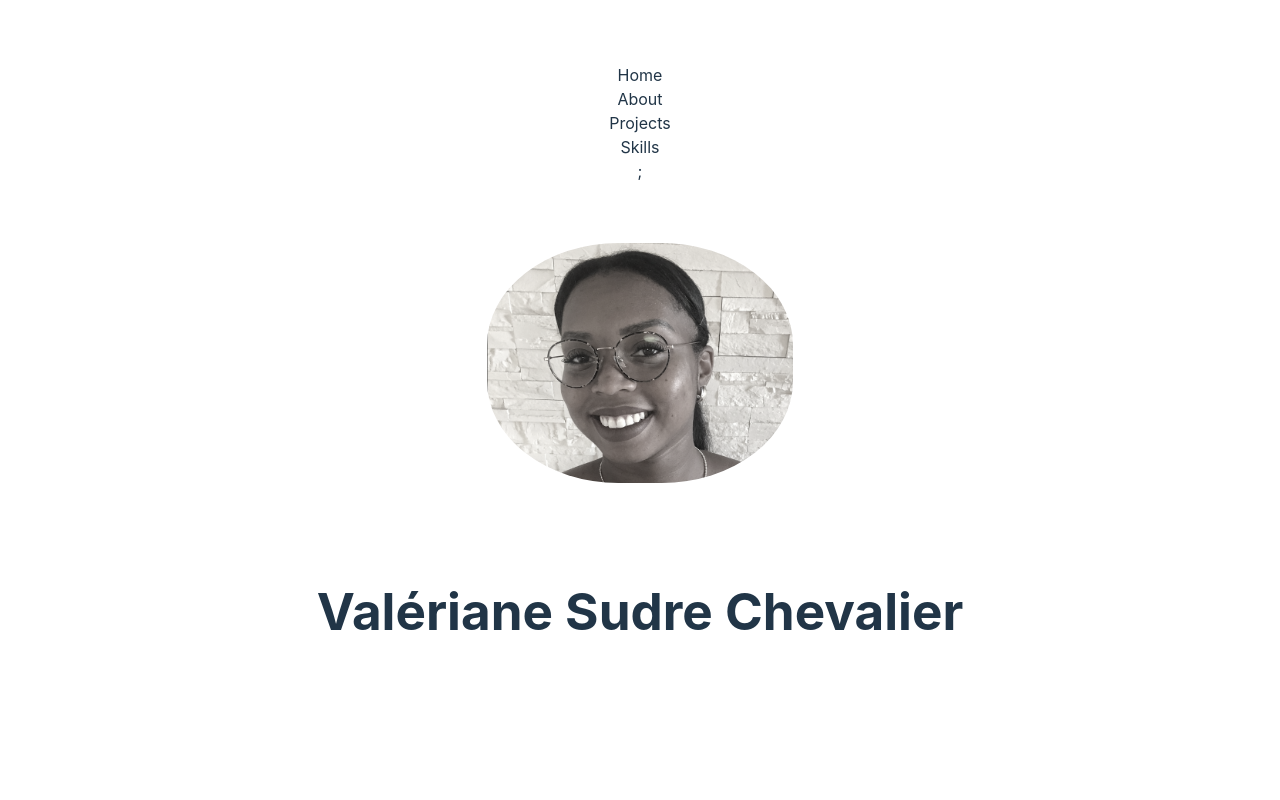
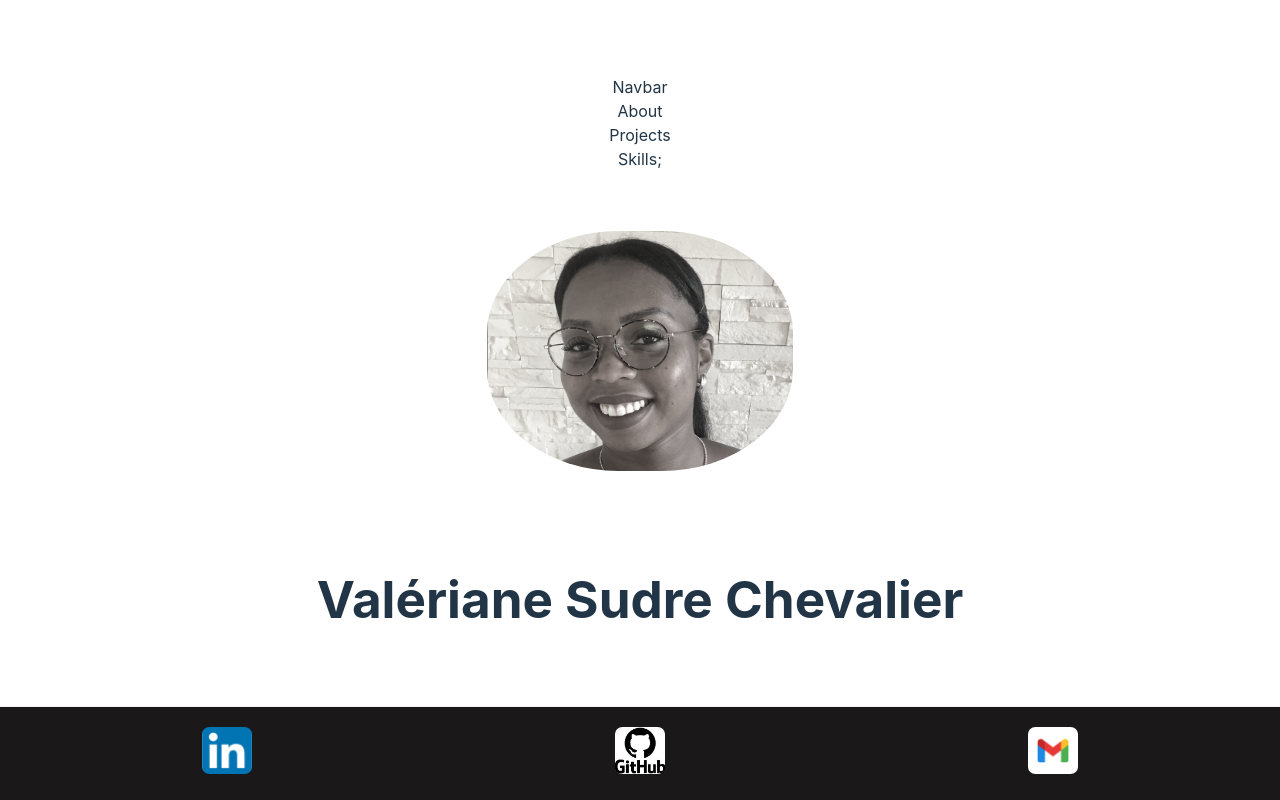
Before and after one commit to valihna/scvportfolio.github.io, a React (Vite) app: page /home in a window 1280 px wide. Built offline with nearby package versions, Linux system fonts and the light colour scheme.

Commit message:
ajout du footer sur le reste de toutes ls pages

```diff
--- a/src/components/about/About.jsx
+++ b/src/components/about/About.jsx
@@ -1,5 +1,14 @@
+import Footer from "../footer/Footer";
+
 function About() {
-  return <div>About</div>;
+  return (
+    <div>
+      About
+      <div className="footer">
+        <Footer />
+      </div>
+    </div>
+  );
 }
 
 export default About;
--- a/src/components/contact/Contact.jsx
+++ b/src/components/contact/Contact.jsx
@@ -1,5 +1,14 @@
+import Footer from "../footer/Footer";
+
 function Contact() {
-  return <div>Contact</div>;
+  return (
+    <div>
+      Contact
+      <div>
+        <Footer />
+      </div>
+    </div>
+  );
 }
 
 export default Contact;
--- a/src/components/footer/Footer.css
+++ b/src/components/footer/Footer.css
@@ -0,0 +1,30 @@
+.footer {
+  position: fixed;
+  bottom: 0;
+  left: 0;
+  width: 100%;
+  background-color: rgb(26, 24, 24);
+  padding: 20px;
+  border-top: solid 1px rgb(243, 241, 241);
+  margin-top: 100px;
+}
+
+.footer-container {
+  display: flex;
+  justify-content: space-around;
+  align-items: center;
+  margin-right: 40px;
+}
+
+.footer img {
+  width: 35px;
+}
+
+.img {
+  border-radius: 15% 15%;
+}
+@media screen and (min-width: 768px) {
+  .footer img {
+    width: 50px;
+  }
+}
--- a/src/components/footer/Footer.jsx
+++ b/src/components/footer/Footer.jsx
@@ -1,5 +1,37 @@
+import linkedIn from "../../assets/linkedIn.png";
+import github from "../../assets/github.jpg";
+import gmail from "../../assets/gmail.png";
+
+import "./Footer.css";
+
 function Footer() {
-  return <div>Footer</div>;
+  return (
+    <footer className="footer">
+      <div className="footer-container">
+        <a
+          href="www.linkedin.com/in/valeriane-sudre-chevalier"
+          target="_blank"
+          rel="noopener noreferrer"
+        >
+          <img className="img" src={linkedIn} alt="linkedIn" />
+        </a>
+        <a
+          href="https://github.com/valihna"
+          target="_blank"
+          rel="noopener noreferrer"
+        >
+          <img className="img" src={github} alt="github" />
+        </a>
+        <a
+        // href="https://www.gmail.com/lorealparis/?hl=fr"
+        // target="_blank"
+        // rel="noopener noreferrer"
+        >
+          <img className="img" src={gmail} alt="gmail" />
+        </a>
+      </div>
+    </footer>
+  );
 }
 
 export default Footer;
--- a/src/components/home/Home.jsx
+++ b/src/components/home/Home.jsx
@@ -1,19 +1,23 @@
-// import { Outlet } from "react-router-dom";
+import Navbar from "../navbar/Navbar";
 import About from "../about/About";
 import Projects from "../projects/Projects";
 import Skills from "../skills/Skills";
+import Footer from "../footer/Footer";
 
 function Home() {
   return (
     <div>
-      Home
-      <div>
+      <div className="navbar">
+        <Navbar />
+      </div>
+      <div className="cartes-home">
         <About />
-        {/* <Outlet /> */}
         <Projects />
         <Skills />
       </div>
-      ;
+      <div className="footer">
+        <Footer />
+      </div>
     </div>
   );
 }
--- a/src/components/projects/Projects.jsx
+++ b/src/components/projects/Projects.jsx
@@ -1,5 +1,14 @@
+import Footer from "../footer/Footer";
+
 function Projects() {
-  return <div>Projects</div>;
+  return (
+    <div>
+      Projects
+      <div className="footer">
+        <Footer />
+      </div>
+    </div>
+  );
 }
 
 export default Projects;
--- a/src/components/skills/Skills.jsx
+++ b/src/components/skills/Skills.jsx
@@ -1,5 +1,12 @@
+import Footer from "../footer/Footer";
+
 function Skills() {
-  return <div>Skills</div>;
+  return (
+    <div>
+      Skills
+      <Footer />;
+    </div>
+  );
 }
 
 export default Skills;
```
